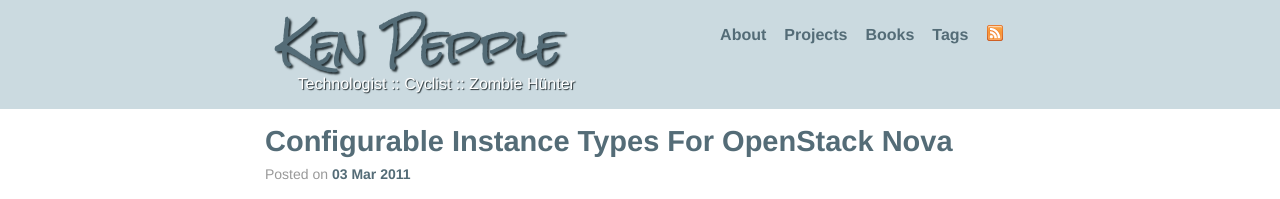
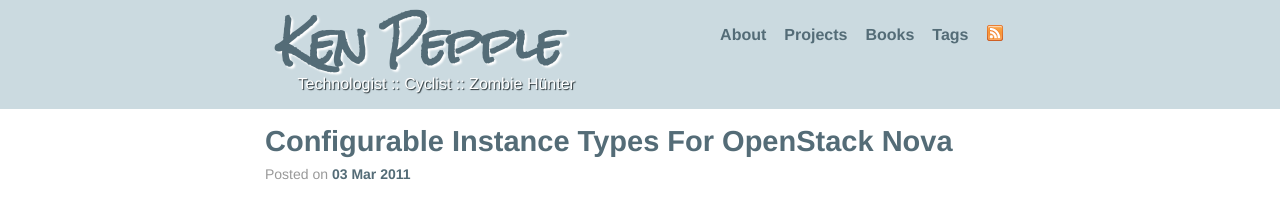
Before and after one commit to slashk/slashk.github.com, a Jekyll site: the page built from index.html, in a window 1280 px wide. Shown: the top 199 px of the page. Built offline with Jekyll 4.4.1, drawn with Linux system fonts in a browser that asks for light colours; Markdown is read by kramdown in place of the engine named in the settings.

Commit message:
white shadow

```diff
--- a/css/main.css
+++ b/css/main.css
@@ -86,13 +86,14 @@
   font-family: 'Rock Salt', serif;
   font-size: 44px;
   font-style: normal;
-  font-weight: 400;
+  font-weight: 600;
   text-decoration: none;
   text-transform: none;
   letter-spacing: -0.015em;
   word-spacing: -0.04em;
   line-height: 1.2;
-  text-shadow: 2px 2px 2px #263135;
+  /* text-shadow: 2px 2px 2px #263135; */
+  text-shadow: 2px 2px 2px #FFF;
 }
 #header h1 a:hover {
   background-color: transparent;
```
